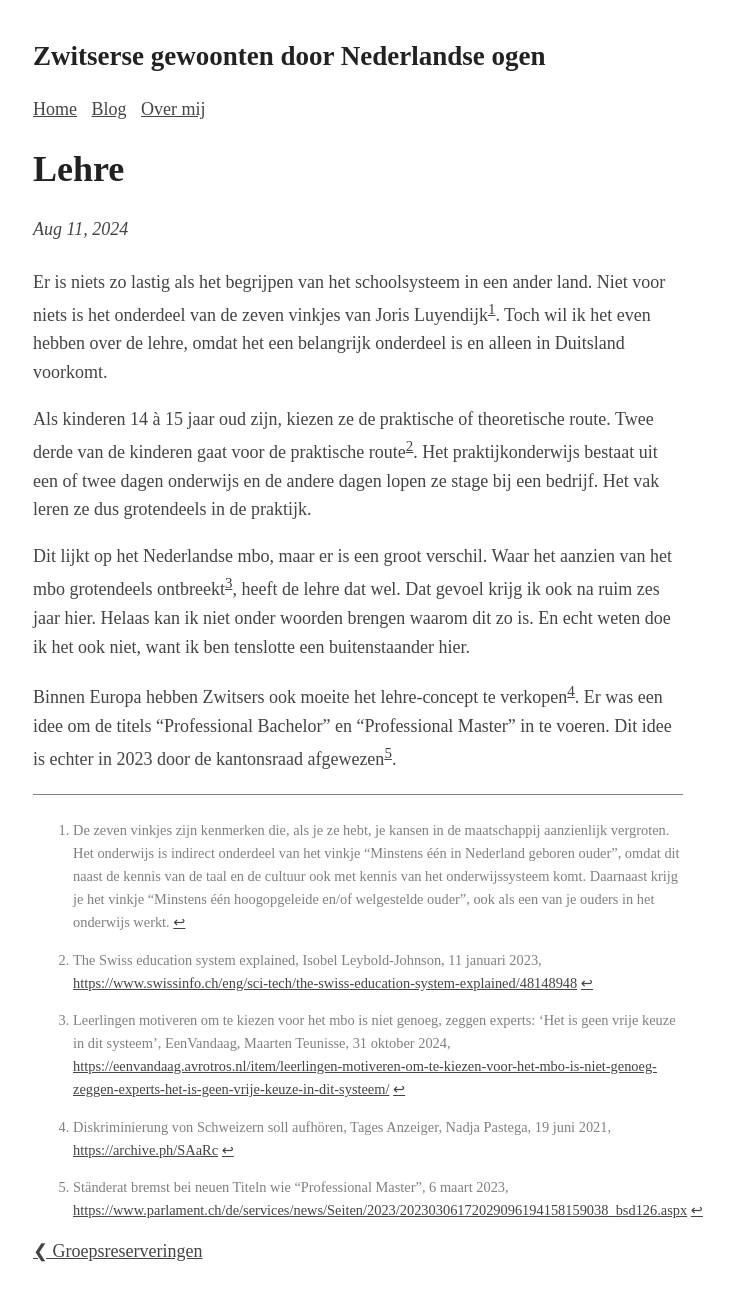
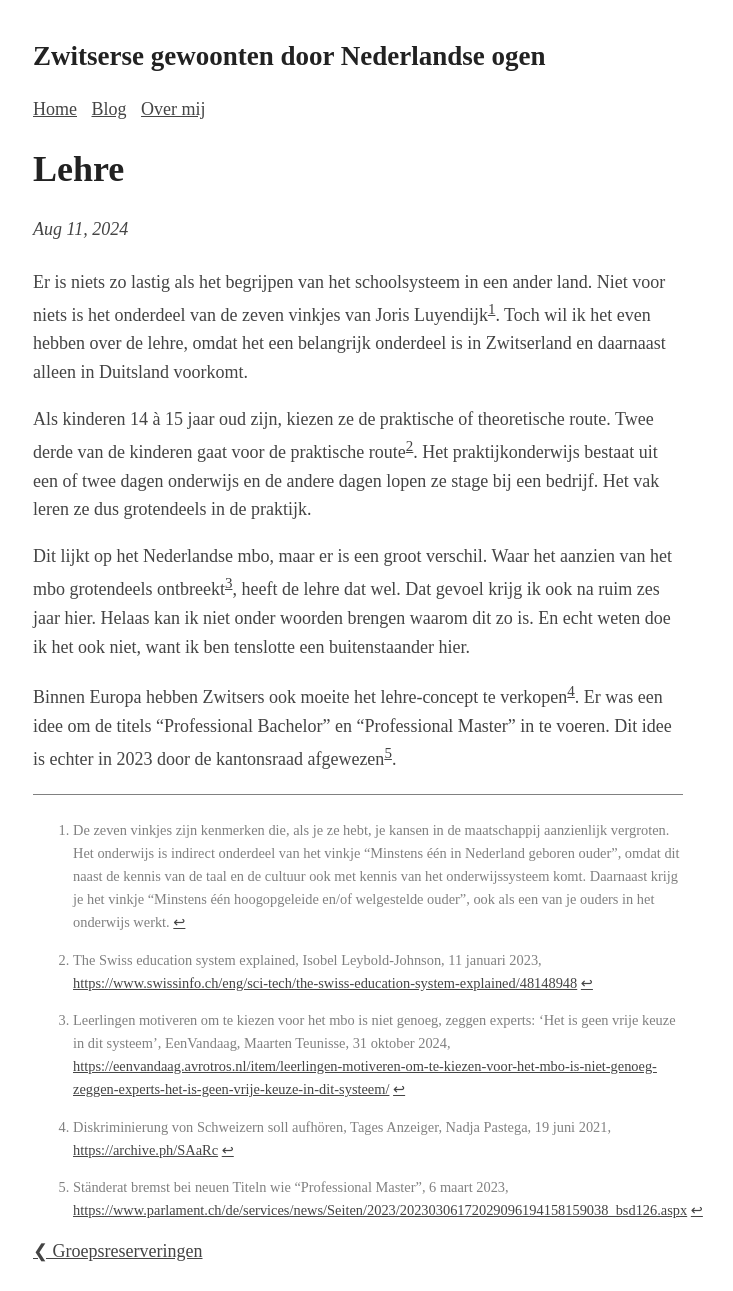
Before and after one commit to Roald87/roaldin.ch, a Jekyll site: the page built from _posts/2024-08-11-lehre.md, in a window 1280 px wide. Shown: the whole page, without its empty margins (282-1015 px from the left). Built offline with Jekyll 4.4.1, drawn with Linux system fonts in a browser that asks for light colours; comment, search, counter and statistics services are not loaded.

Commit message:
zin over dat lehre ook in duitsland voorkomt verduidelijkt

```diff
--- a/_posts/2024-08-11-lehre.md
+++ b/_posts/2024-08-11-lehre.md
@@ -4,7 +4,7 @@ title: Lehre
 image:
 ---
 
-Er is niets zo lastig als het begrijpen van het schoolsysteem in een ander land. Niet voor niets is het onderdeel van de zeven vinkjes van Joris Luyendijk[^1]. Toch wil ik het even hebben over de lehre, omdat het een belangrijk onderdeel is en alleen in Duitsland voorkomt.
+Er is niets zo lastig als het begrijpen van het schoolsysteem in een ander land. Niet voor niets is het onderdeel van de zeven vinkjes van Joris Luyendijk[^1]. Toch wil ik het even hebben over de lehre, omdat het een belangrijk onderdeel is in Zwitserland en daarnaast alleen in Duitsland voorkomt.
 
 Als kinderen 14 à 15 jaar oud zijn, kiezen ze de praktische of theoretische route. Twee derde van de kinderen gaat voor de praktische route[^2]. Het praktijkonderwijs bestaat uit een of twee dagen onderwijs en de andere dagen lopen ze stage bij een bedrijf. Het vak leren ze dus grotendeels in de praktijk.
 
```
